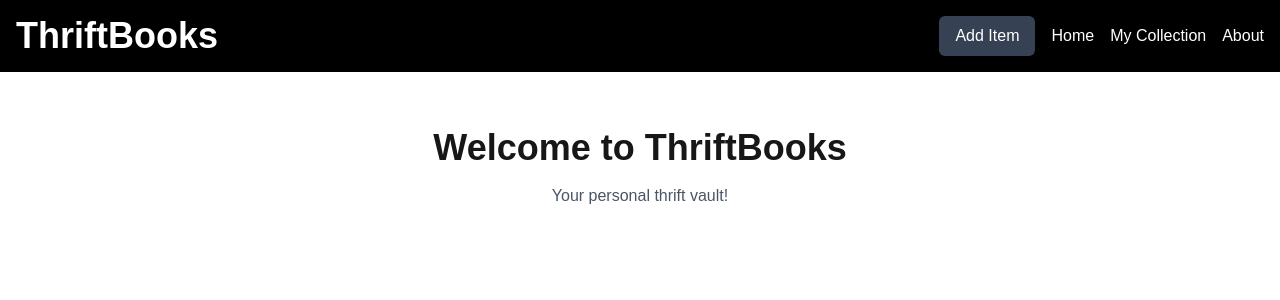
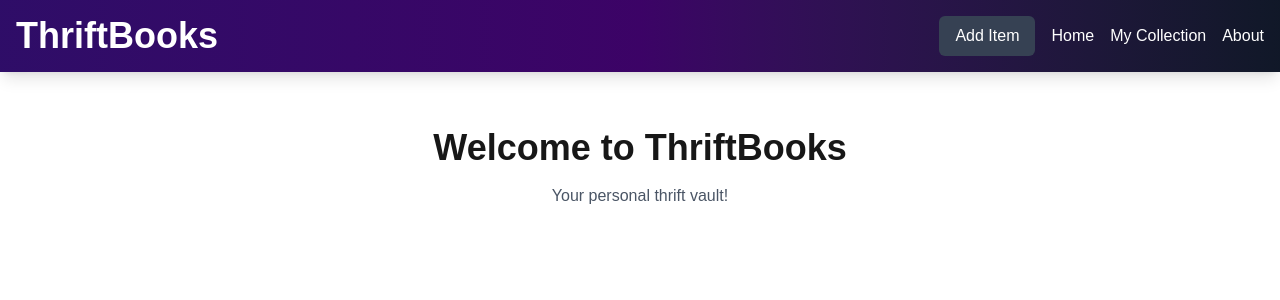
Before and after one commit to abarsamian/tb-ui, a Next.js app: page / in a window 1280 px wide. Shown: the top 300 px of the page. Built offline with nearby package versions, Linux system fonts and the light colour scheme.

Commit message:
made navbar gradient so more contrast

```diff
--- a/components/Navbar.tsx
+++ b/components/Navbar.tsx
@@ -3,7 +3,7 @@ import Link from "next/link";
 export function Navbar() {
   return (
 
-    <nav className="bg-black text-white p-4 flex flex-wrap items-center gap-6">
+    <nav className="bg-gradient-to-r from-violet-950 via-purple-950 to-gray-900 shadow-lg text-white p-4 flex flex-wrap items-center gap-6">
 
       <span className="font-extrabold text-4xl">ThriftBooks</span>
 
```
